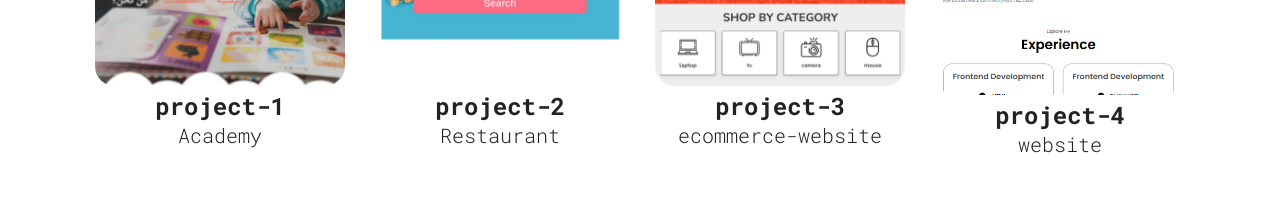
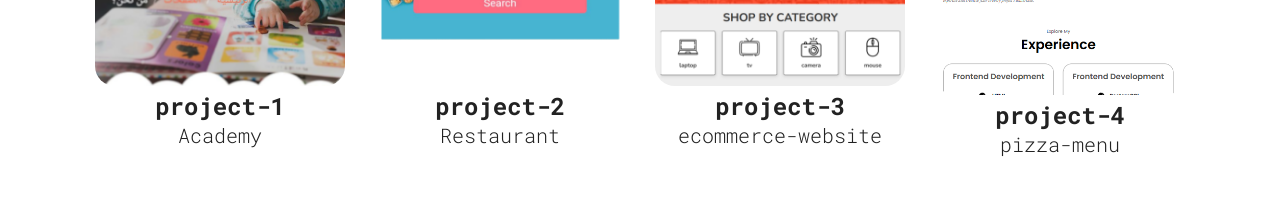
Before and after one commit to mahmoudHidowi/mahmoud-hindawi, a React (Vite) app: page / in a window 1280 px wide. Shown: the part 1180-1401 px from the top of the page. Built offline with nearby package versions, Linux system fonts and the light colour scheme.

Commit message:
Update Projects.jsx

```diff
--- a/src/sections/Projects/Projects.jsx
+++ b/src/sections/Projects/Projects.jsx
@@ -30,10 +30,16 @@ function Projects() {
         />
         <ProjectCard
           src={fitLift}
+          link="https://pizza-menu-ten-pearl.vercel.app/"
+          h3="project-4"
+          p="pizza-menu"
+        />
+{/*         <ProjectCard
+          src={fitLift}
           link="https://mh-plum.vercel.app/"
           h3="project-4"
           p="website"
-        />
+        /> */}
       </div>
     </section>
   );
```
